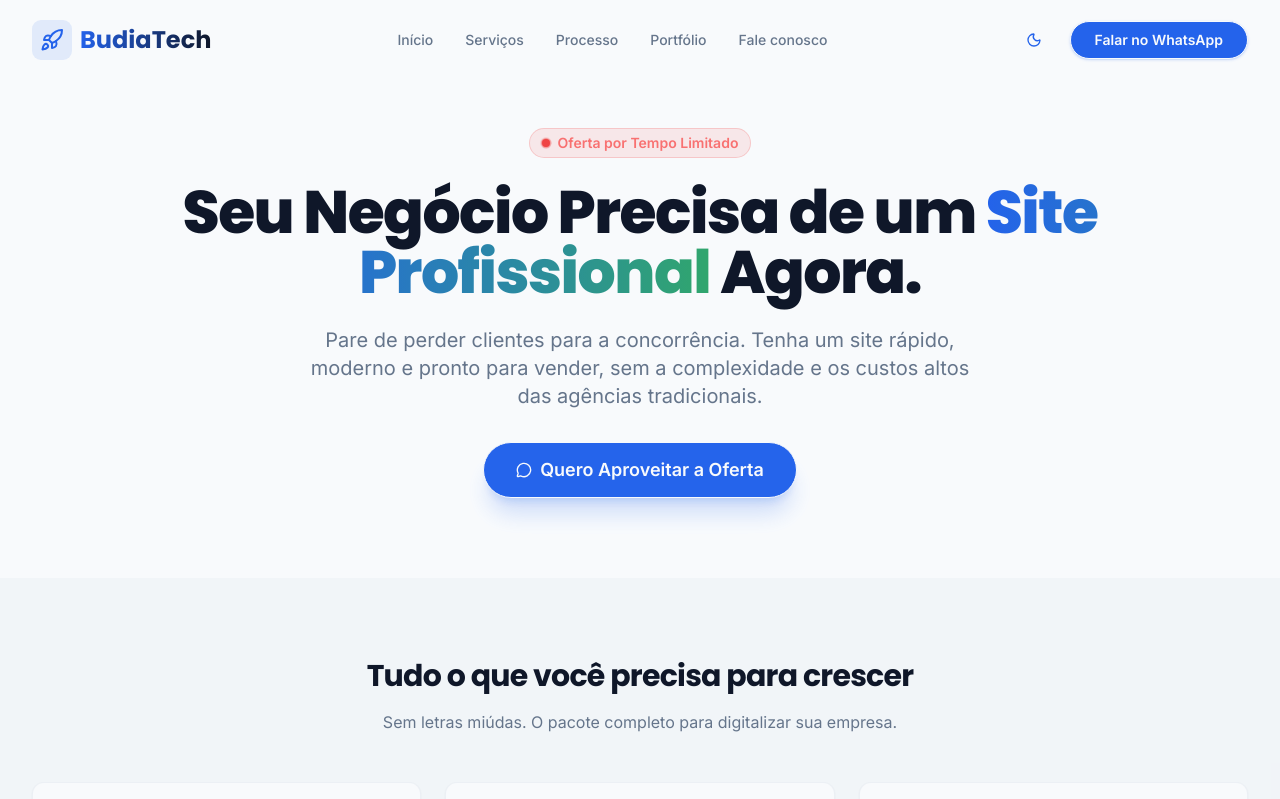
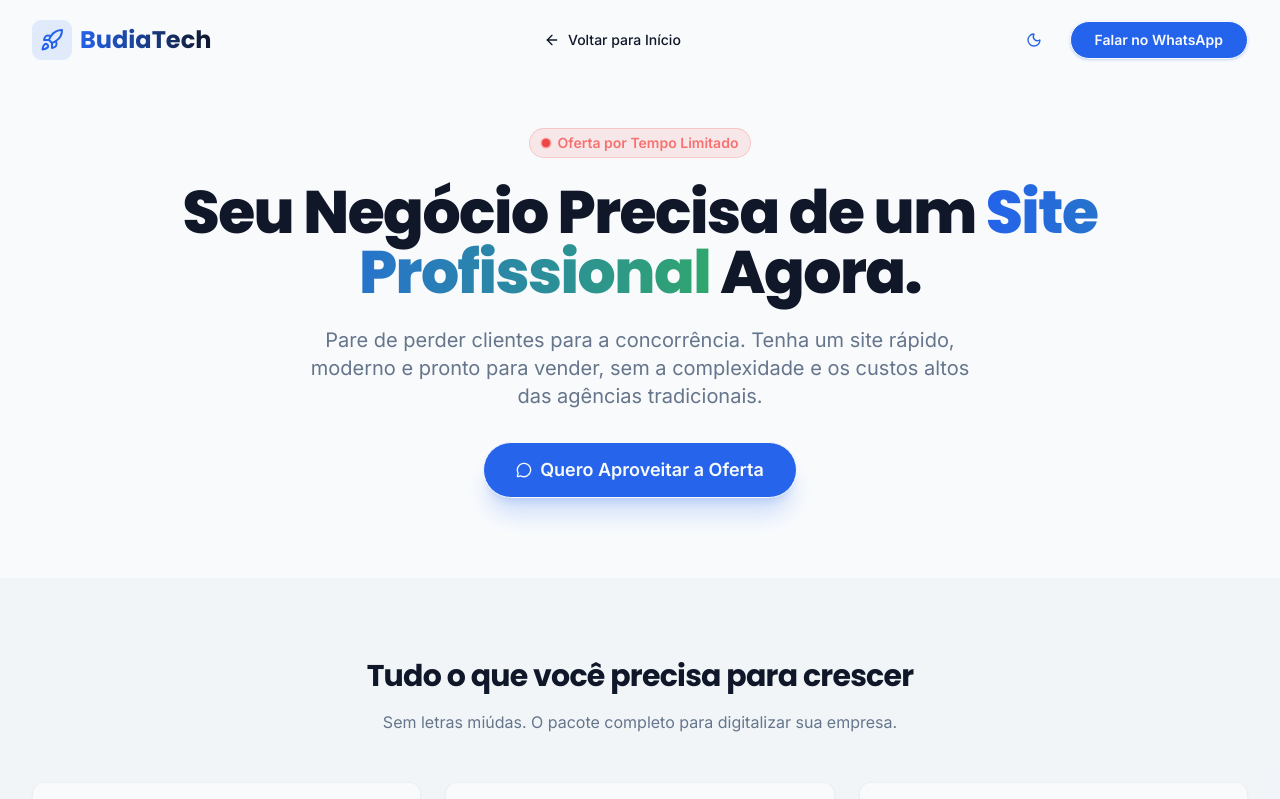
Before and after one commit to williambudia/budia-tech, a React (Vite) app: page /promocao in a window 1280 px wide. Shown: the top 799 px of the page. Built offline with nearby package versions, Linux system fonts and the light colour scheme.

Commit message:
fix: promotional page header and scroll restauration

```diff
--- a/src/App.tsx
+++ b/src/App.tsx
@@ -5,6 +5,7 @@ import { TooltipProvider } from "./components/ui/tooltip";
 import NotFound from "./pages/not-found";
 import Home from "./pages/Home";
 import Promotional from "./pages/Promotional";
+import { ScrollToTop } from "./components/layout/ScrollToTop";
 
 function Router() {
   return (
@@ -19,6 +20,7 @@ function Router() {
 function App() {
   return (
     <LazyMotion features={domAnimation}>
+      <ScrollToTop />
       <TooltipProvider>
         <Router />
         <Toaster />
--- a/src/components/layout/Navbar.tsx
+++ b/src/components/layout/Navbar.tsx
@@ -1,9 +1,10 @@
 import { useState, useEffect } from "react";
-import { Menu, X, Rocket } from "lucide-react";
+import { Menu, X, Rocket, ArrowLeft } from "lucide-react";
 import { ThemeToggle } from "./ThemeToggle";
 import { Button } from "../../components/ui/button";
 import { cn } from "../../lib/utils";
 import { MotionSafeDiv } from "../motion/MotionSafeDiv";
+import { useLocation, Link } from "wouter";
 
 const navItems = [
   { label: "Início", href: "#hero" },
@@ -16,6 +17,8 @@ const navItems = [
 export function Navbar() {
   const [isScrolled, setIsScrolled] = useState(false);
   const [isMobileMenuOpen, setIsMobileMenuOpen] = useState(false);
+  const [location] = useLocation();
+  const isPromotional = location === "/promocao";
 
   /* ===========================
      Detecta scroll
@@ -33,6 +36,12 @@ export function Navbar() {
      Scroll real com offset
   ============================ */
   const doScroll = (id: string) => {
+    // Se não estiver na home e tentar navegar para âncora, vai para home primeiro
+    if (location !== "/" && id.startsWith("#")) {
+      window.location.href = "/" + id;
+      return;
+    }
+
     const element = document.querySelector(id);
     if (!element) return;
 
@@ -75,10 +84,8 @@ export function Navbar() {
     >
       <div className="container-padding flex items-center justify-between">
         {/* Logo */}
-        <div
-          className="flex items-center gap-2 font-display font-bold text-xl md:text-2xl cursor-pointer"
-          onClick={() => handleNavClick("#hero")}
-        >
+        <Link href="/">
+          <div className="flex items-center gap-2 font-display font-bold text-xl md:text-2xl cursor-pointer">
             <div className="bg-primary/10 p-2 rounded-lg">
               <Rocket className="w-6 h-6 text-primary" />
             </div>
@@ -86,10 +93,12 @@ export function Navbar() {
               BudiaTech
             </span>
           </div>
+        </Link>
 
         {/* Desktop Nav */}
         <div className="hidden md:flex items-center gap-8">
-          {navItems.map((item) => (
+          {!isPromotional ? (
+            navItems.map((item) => (
               <button
                 key={item.label}
                 onClick={() => handleNavClick(item.href)}
@@ -97,7 +106,15 @@ export function Navbar() {
               >
                 {item.label}
               </button>
-          ))}
+            ))
+          ) : (
+            <Link href="/">
+              <Button variant="ghost" className="gap-2">
+                <ArrowLeft className="w-4 h-4" />
+                Voltar para Início
+              </Button>
+            </Link>
+          )}
         </div>
 
         {/* Desktop Actions */}
@@ -116,6 +133,7 @@ export function Navbar() {
         {/* Mobile Toggle */}
         <div className="flex items-center gap-2 md:hidden">
           <ThemeToggle />
+          {!isPromotional && (
             <Button
               variant="ghost"
               size="icon"
@@ -123,12 +141,13 @@ export function Navbar() {
             >
               {isMobileMenuOpen ? <X /> : <Menu />}
             </Button>
+          )}
         </div>
       </div>
 
-      {/* Mobile Menu */}
+      {/* Mobile Menu (Apenas na Home) */}
       <div>
-        {isMobileMenuOpen && (
+        {isMobileMenuOpen && !isPromotional && (
           <MotionSafeDiv
             initial={{ opacity: 0, height: 0 }}
             animate={{ opacity: 1, height: "auto" }}
--- /dev/null
+++ b/src/components/layout/ScrollToTop.tsx
@@ -0,0 +1,12 @@
+import { useEffect } from "react";
+import { useLocation } from "wouter";
+
+export function ScrollToTop() {
+    const [pathname] = useLocation();
+
+    useEffect(() => {
+        window.scrollTo(0, 0);
+    }, [pathname]);
+
+    return null;
+}
```
Lines whose indentation alone changed are shown as unchanged.
